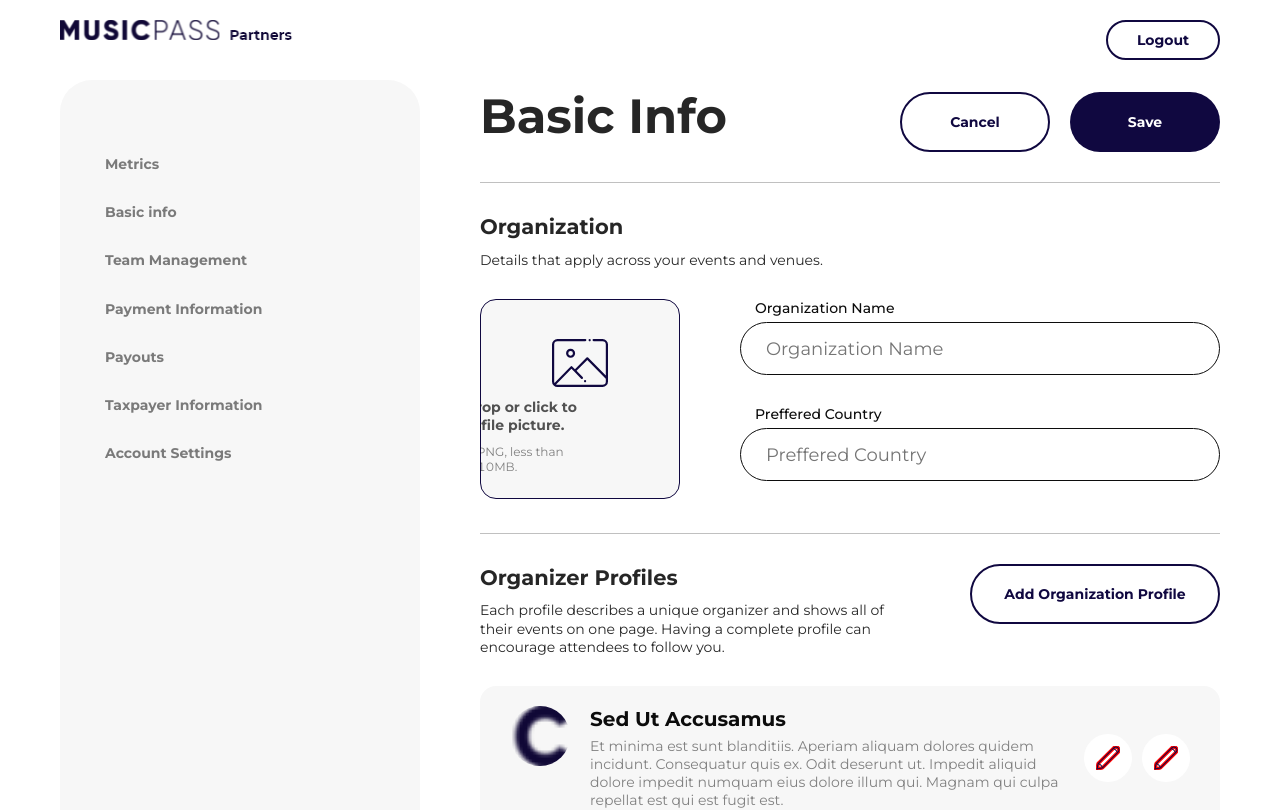
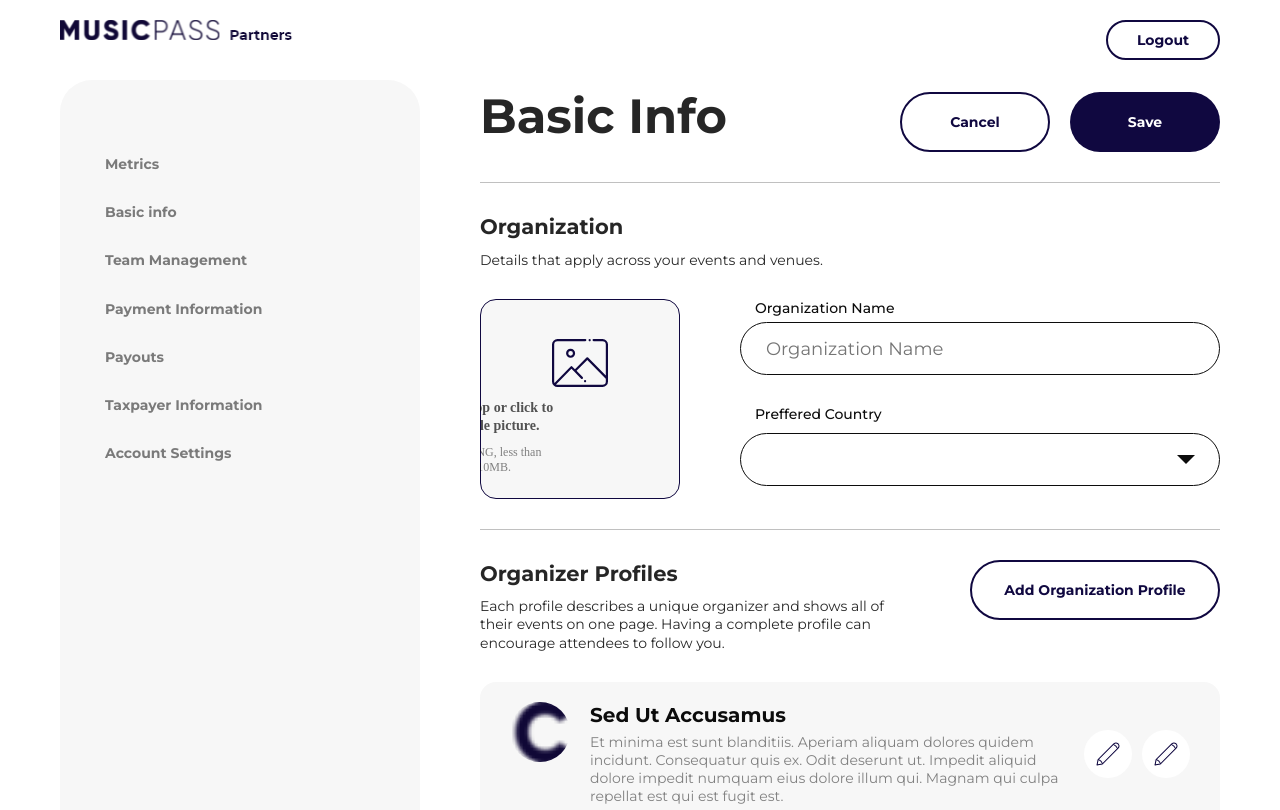
Before and after one commit to Bse161078/musicstep, a React (Create React App) app: page /admin/basic-info in a window 1280 px wide. Shown: the top 810 px of the page. Built offline with nearby package versions, Linux system fonts and the light colour scheme.

Commit message:
fixes issues

```diff
--- a/src/admin/components/AdminNavBar/AdminNavBar.style.ts
+++ b/src/admin/components/AdminNavBar/AdminNavBar.style.ts
@@ -6,6 +6,12 @@ export const AdminNavBarStyle = styled.nav`
   justify-content: space-between;
   padding: 20px 60px;
 
+  @media ( max-width: 767px ) {
+    flex-direction: column;
+    justify-content: center;
+    grid-gap: 30px;
+  }
+
   .navbar-logo {
     width: 233px;
     height: 24px;
--- a/src/admin/components/Dashboard/Dashboard.style.ts
+++ b/src/admin/components/Dashboard/Dashboard.style.ts
@@ -8,5 +8,10 @@ export const DashboardStyle = styled.div`
        max-width: 1920px;
        margin: auto;
        padding: 0 60px;
+
+       @media ( max-width: 767px ) {
+           grid-template-columns: 1fr;
+           padding: 20px;
+       }
    }
 `;
--- a/src/admin/components/OrganizationDetailsForm/OrganizationDetailsForm.tsx
+++ b/src/admin/components/OrganizationDetailsForm/OrganizationDetailsForm.tsx
@@ -2,7 +2,7 @@ import React from "react";
 import { Form, Formik } from "formik";
 
 import { UploadFile } from "..";
-import { InputBox } from "../../../components";
+import { InputBox, SelectBox } from "../../../components";
 import { OrganizationDetailsFormStyle } from "./OrganizationDetailsForm.style";
 
 const OrganizationDetailsForm = () => {
@@ -20,7 +20,12 @@ const OrganizationDetailsForm = () => {
           {() => (
             <Form className="organization-details-form">
               <InputBox label="Organization Name" name="organizationName" />
-              <InputBox label="Preffered Country" name="perefferedCountry" />
+              <SelectBox
+                width="fill"
+                options={[{ key: "", value: "" }]}
+                label="Preffered Country"
+                name="perefferedCountry"
+              />
             </Form>
           )}
         </Formik>
--- a/src/admin/components/OrganizationProfileForm/OrganizationProfileForm.style.ts
+++ b/src/admin/components/OrganizationProfileForm/OrganizationProfileForm.style.ts
@@ -1,6 +1,11 @@
 import styled from "styled-components";
+import { OrganizationDetailsFormStyle } from "../OrganizationDetailsForm/OrganizationDetailsForm.style";
 
 export const OrganizationProfileFormStyle = styled.main`
+  ${OrganizationDetailsFormStyle} {
+    border-bottom: 0;
+  }
+
   .bio-wrapper {
     display: grid;
     grid-gap: 30px;
--- a/src/admin/components/SearchInputWithButton/SearchInputWithButton.style.ts
+++ b/src/admin/components/SearchInputWithButton/SearchInputWithButton.style.ts
@@ -3,6 +3,11 @@ import styled from "styled-components";
 export const SearchInputWithButtonStyle = styled.header`
     display: flex;
     justify-content: space-between;
+
+    @media ( max-width: 767px ) {
+        flex-direction: column;
+        grid-gap: 20px;
+    }
 
     .search-wrapper {
         display: flex;
--- a/src/admin/components/Tile/Tile.style.ts
+++ b/src/admin/components/Tile/Tile.style.ts
@@ -5,6 +5,7 @@ export const TileStyle = styled.div`
     border-radius: 16px;
     background: ${rgba("#100840", 0.1)};
     padding: 20px;
+    width: 100%;
 
     .heading {
         color: #0C0C0C;
--- a/src/admin/components/UploadFile/UploadFile.tsx
+++ b/src/admin/components/UploadFile/UploadFile.tsx
@@ -1,12 +1,11 @@
 import React from "react"
-import { DragDropIcon } from "../../../assets";
 
 import { UploadFileStyle } from "./UploadFile.style";
 
 const UploadFile = () => {
     return (
         <UploadFileStyle>
-            <DragDropIcon />
+            <img src="/images/icons/drag-drop-icon.svg" alt="drag drop" />
         </UploadFileStyle>
     )
 }
--- a/src/admin/pages/Metrics/Metrics.style.ts
+++ b/src/admin/pages/Metrics/Metrics.style.ts
@@ -1,5 +1,5 @@
-import { rgba } from "polished"
-import styled from "styled-components"
+import { rgba } from "polished";
+import styled from "styled-components";
 
 export const MetricsStyle = styled.main`
   .tiles-wrapper {
@@ -9,6 +9,12 @@ export const MetricsStyle = styled.main`
     padding: 30px 0;
     border-bottom: 1px solid ${rgba("#0c0c0c", 0.5)};
     margin-bottom: 40px;
+
+    @media (max-width: 1280px) {
+      display: flex;
+      flex-wrap: wrap;
+      justify-content: center;
+    }
   }
 
   .charts-wrapper {
@@ -16,9 +22,15 @@ export const MetricsStyle = styled.main`
     grid-template-columns: auto auto auto;
     grid-gap: 30px;
 
+    @media (max-width: 767px) {
+      display: flex;
+      flex-wrap: wrap;
+      justify-content: center;
+    }
+
     .chart {
       max-width: 440px;
       width: 100%;
     }
   }
-`
+`;
--- a/src/assets/index.tsx
+++ b/src/assets/index.tsx
@@ -208,7 +208,7 @@ export const EditButtonIcon = () => (
       <g transform="translate(-0.075 -0.074)">
         <path
           fill="#100840"
-          stroke="red"
+          stroke="#fff"
           strokeWidth="1.2px"
           d="M10.493,24.148a1.134,1.134,0,0,1-1.111-1.356l1.069-5.345a1.13,1.13,0,0,1,.31-.579L26.415,1.215a4.156,4.156,0,1,1,5.877,5.877L16.638,22.747a1.126,1.126,0,0,1-.579.31l-5.343,1.069a1.117,1.117,0,0,1-.224.023Zm5.345-2.2h0Zm-3.232-3.717-.667,3.34,3.339-.668L30.69,5.49a1.89,1.89,0,0,0-2.672-2.672Zm0,0"
           transform="translate(-9.36 0)"
--- a/src/components/SelectBox/SelectBox.style.ts
+++ b/src/components/SelectBox/SelectBox.style.ts
@@ -16,7 +16,7 @@ const getInputWidth = (width: string) => {
     case "medium":
       return "width: 266px";
     case "fill":
-      return null;
+      return "width: 100%";
     default:
       return "width: 266px";
   }
```
Also changed, not shown: public/images/icons/drag-drop-icon.svg (added). Lines whose indentation alone changed are shown as unchanged.
